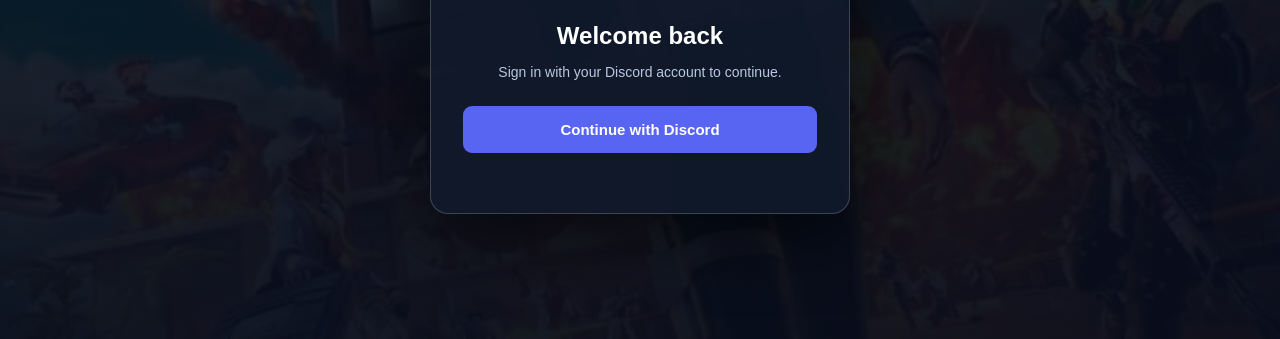
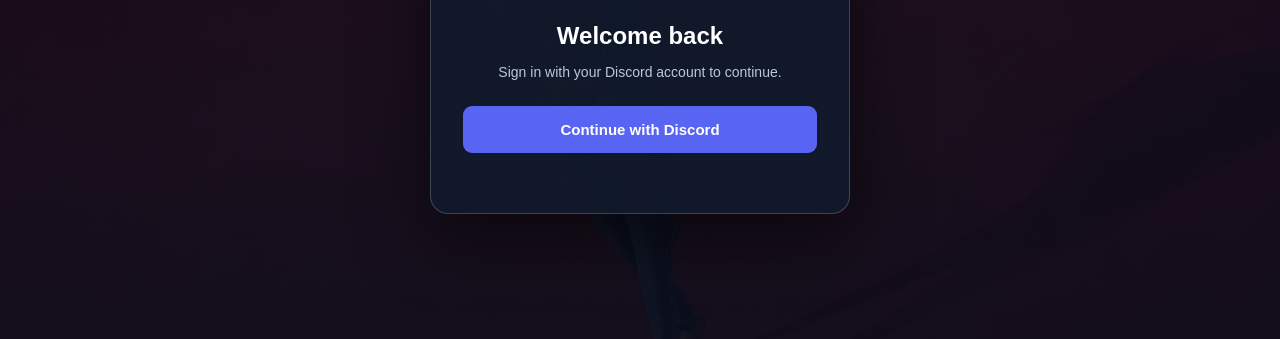
Before and after one commit to wrl42741-pixel/Project-Rift, an Electron app: page launcher/index.html in a window 1280 px wide. Shown: the part 351-690 px from the top of the page. Drawn offline with Linux system fonts and the light colour scheme; no server answers.

Commit message:
Add new Project PARADOX home background

```diff
--- a/launcher/index.html
+++ b/launcher/index.html
@@ -6,7 +6,7 @@
 <title>Project PARADOX Launcher</title>
 <style>
 *{box-sizing:border-box}
-body{margin:0;min-height:100vh;overflow:hidden;background:linear-gradient(180deg,rgba(5,10,22,.2),rgba(5,10,22,.92)),url('background.jpg') center/cover no-repeat,#101522;color:white;font-family:Arial,sans-serif}
+body{margin:0;min-height:100vh;overflow:hidden;background:linear-gradient(180deg,rgba(5,10,22,.2),rgba(5,10,22,.92)),url('paradox-home.jpg') center/cover no-repeat,#101522;color:white;font-family:Arial,sans-serif}
 .brand{position:absolute;top:34px;left:42px;font-size:25px;font-weight:900;letter-spacing:3px;text-shadow:0 2px 12px #000}
 .subtitle{position:absolute;top:72px;left:44px;color:#c6d1e5;font-size:12px;letter-spacing:4px}
 nav{position:absolute;right:12px;top:50%;transform:translateY(-50%);height:95vh;width:115px;display:flex;flex-direction:column;align-items:center;gap:22px;padding:26px 8px;background:rgba(10,16,30,.86);border:1px solid rgba(180,205,255,.25);border-radius:14px;box-shadow:0 10px 40px #0008;backdrop-filter:blur(12px)}
@@ -91,7 +91,7 @@ body:not(.home-page) .settings-panel {
 </style>
 </head>
 <body class="home-page">
-<div id="login-screen" style="position:fixed;inset:0;z-index:10;display:flex;align-items:center;justify-content:center;background:linear-gradient(180deg,#080d1cdd,#080d1cf5),url('background.jpg') center/cover">
+<div id="login-screen" style="position:fixed;inset:0;z-index:10;display:flex;align-items:center;justify-content:center;background:linear-gradient(180deg,#080d1cdd,#080d1cf5),url('paradox-home.jpg') center/cover">
   <div style="width:min(420px,90vw);padding:42px 32px;text-align:center;background:#111a2bea;border:1px solid #ffffff30;border-radius:18px;box-shadow:0 20px 70px #0009">
     <div style="font-size:30px;font-weight:900;letter-spacing:3px">Project PARADOX</div>
     <p style="color:#b9c8df;margin:12px 0 30px">CHAPTER 4 · SEASON 2</p>
```
Also changed, not shown: launcher/paradox-home.jpg (added).
